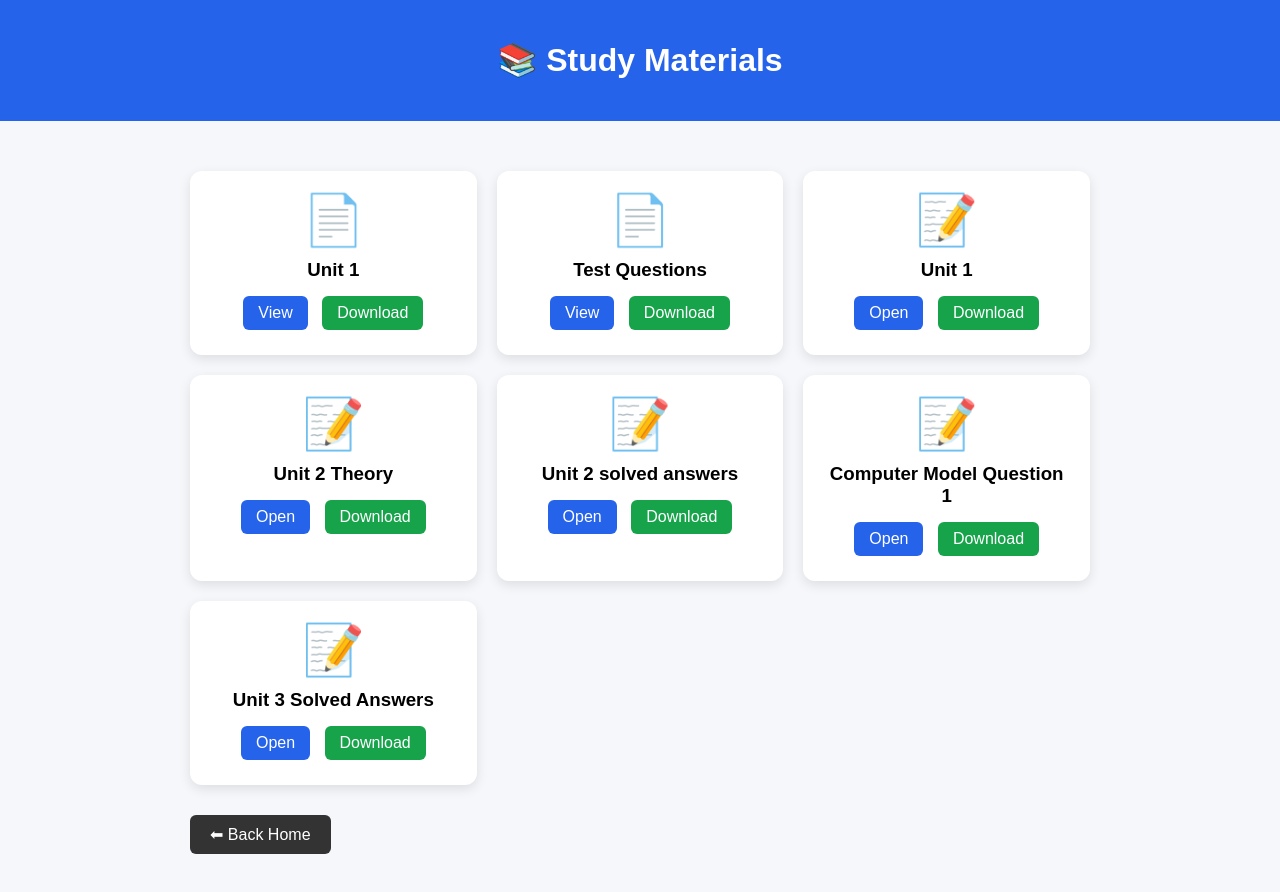
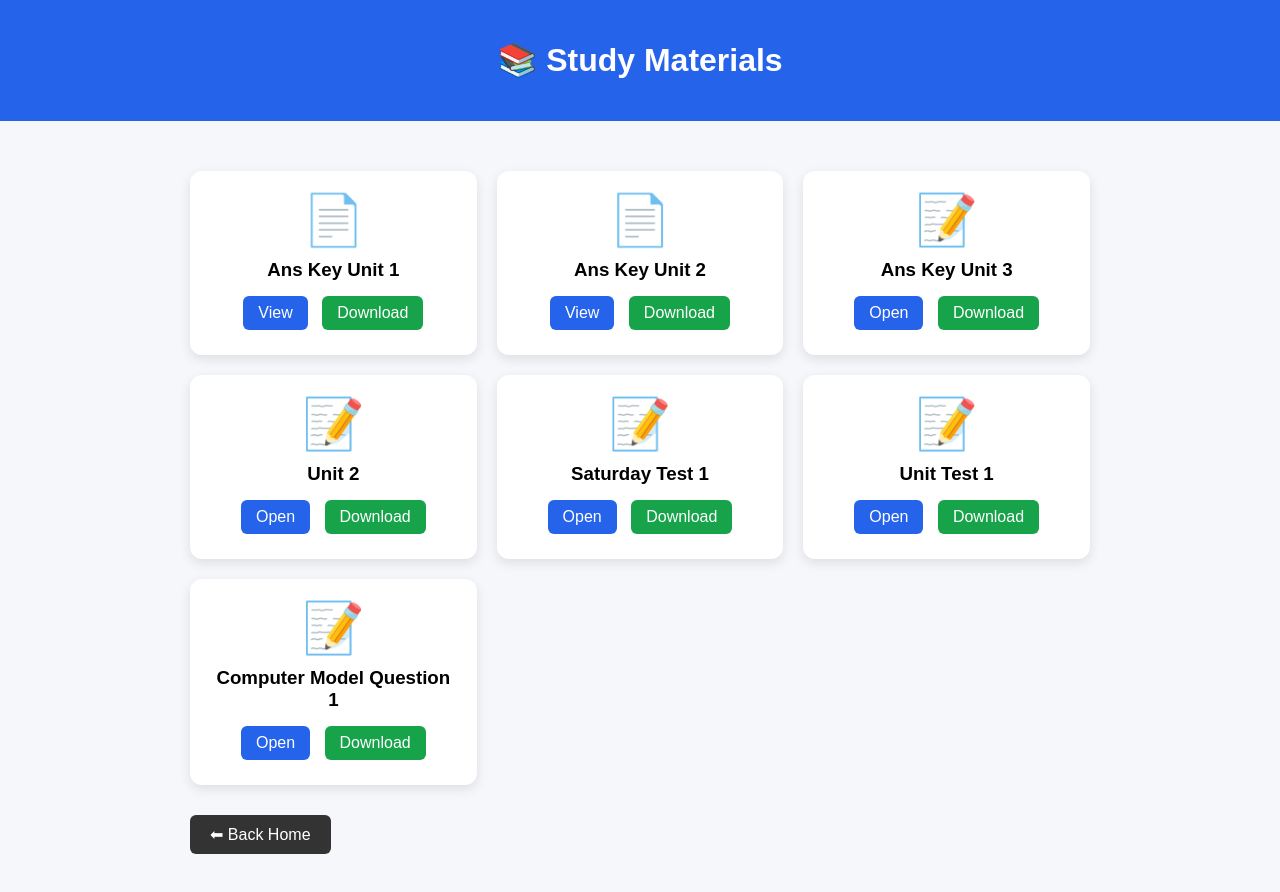
Before and after one commit to abccomputerlab12-web/StudentZone, a plain HTML site: page materials.html in a window 1280 px wide. Drawn offline with Linux system fonts and the light colour scheme.

Commit message:
pdf update

```diff
--- a/materials.html
+++ b/materials.html
@@ -84,16 +84,16 @@ header{
 
     <div class="material-card">
         <div style="font-size:50px;">📄</div>
-        <h3>Unit 1</h3>
+        <h3>Ans Key Unit 1</h3>
 
         <a class="view"
-           href="assets/materials/first unit test.docx"
+           href="assets/materials/Ans Key Unit 1.pdf"
            target="_blank">
            View
         </a>
 
         <a class="download"
-           href="assets/materials/first unit test.docx"
+           href="assets/materials/Ans Key Unit 1.pdf"
            download>
            Download
         </a>
@@ -101,16 +101,16 @@ header{
 
     <div class="material-card">
         <div style="font-size:50px;">📄</div>
-        <h3>Test Questions</h3>
+        <h3>Ans Key Unit 2</h3>
 
         <a class="view"
-           href="assets/materials/Saturday test 1.docx"
+           href="assets/materials/Ans Key Unit 2.pdf"
            target="_blank">
            View
         </a>
 
         <a class="download"
-           href="assets/materials/Saturday test 1.docx"
+           href="assets/materials/Ans Key Unit 2.pdf"
            download>
            Download
         </a>
@@ -118,16 +118,16 @@ header{
 
     <div class="material-card">
         <div style="font-size:50px;">📝</div>
-        <h3>Unit 1</h3>
+        <h3>Ans Key Unit 3</h3>
 
         <a class="view"
-           href="assets/materials/first unit test.docx"
+           href="assets/materials/Ans Key Unit 3.pdf"
            target="_blank">
            Open
         </a>
 
         <a class="download"
-           href="assets/materials/first unit test.docx"
+           href="assets/materials/Ans Key Unit 3.pdf"
            download>
            Download
         </a>
@@ -135,16 +135,16 @@ header{
 
     <div class="material-card">
         <div style="font-size:50px;">📝</div>
-        <h3>Unit 2 Theory</h3>
+        <h3>Unit 2</h3>
 
         <a class="view"
-           href="assets/materials/Unit 2.docx"
+           href="assets/materials/Unit 2.pdf"
            target="_blank">
            Open
         </a>
 
         <a class="download"
-           href="assets/materials/Unit 2.docx"
+           href="assets/materials/Unit 2.pdf"
            download>
            Download
         </a>
@@ -152,16 +152,33 @@ header{
 
     <div class="material-card">
         <div style="font-size:50px;">📝</div>
-        <h3>Unit 2 solved answers</h3>
+        <h3>Saturday Test 1</h3>
 
         <a class="view"
-           href="assets/materials/unit 2 solved ans.docx"
+           href="assets/materials/Saturday Test 1.pdf"
            target="_blank">
            Open
         </a>
 
         <a class="download"
-           href="assets/materials/unit 2 solved ans.docx"
+           href="assets/materials/Saturday Test 1.pdf"
+           download>
+           Download
+        </a>
+    </div>
+
+    <div class="material-card">
+        <div style="font-size:50px;">📝</div>
+        <h3>Unit Test 1</h3>
+
+        <a class="view"
+           href="assets/materials/Unit Test 1.pdf"
+           target="_blank">
+           Open
+        </a>
+
+        <a class="download"
+           href="assets/materials/Unit Test 1.pdf"
            download>
            Download
         </a>
@@ -184,22 +201,7 @@ header{
         </a>
     </div>
 
-    <div class="material-card">
-        <div style="font-size:50px;">📝</div>
-        <h3>Unit 3 Solved Answers</h3>
 
-        <a class="view"
-           href="assets/materials/Unit 3 solved ans.docx"
-           target="_blank">
-           Open
-        </a>
-
-        <a class="download"
-           href="assets/materials/Unit 3 solved ans.docx"
-           download>
-           Download
-        </a>
-    </div>
 
 
 </div>
```
Also changed, not shown: 12 other files.
